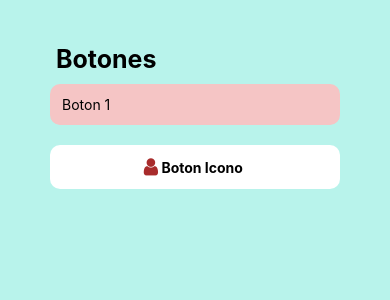
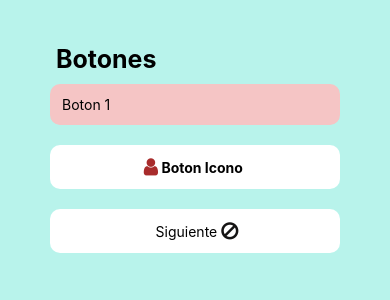
Before and after one commit to SandyMarissaGs/Fundamentos_Expo-, a React Native app: screen / in a window 390 px wide. Shown: the top 300 px of the page. Built offline with nearby package versions, Linux system fonts and the light colour scheme.

Commit message:
Agregando boton con icono a la derecha

```diff
--- a/src/Pages/Home/Botones.js
+++ b/src/Pages/Home/Botones.js
@@ -21,6 +21,14 @@ export default function Botones() {
         <Ionicons name="user" size={20} style={style.iconB} />
         <Text style={style.Text}> Boton Icono </Text>
       </TouchableOpacity>
+      {/* Boton con icono a la derecha */}
+        <TouchableOpacity style={style.botonIcono}>
+            <Text style={style.text}> Siguiente </Text>
+            <Ionicons name = "ban" size={20} color="#151414ff"style={style.iconRight}/>
+        </TouchableOpacity>
+
+
+
     </View>
   );
 }
```
